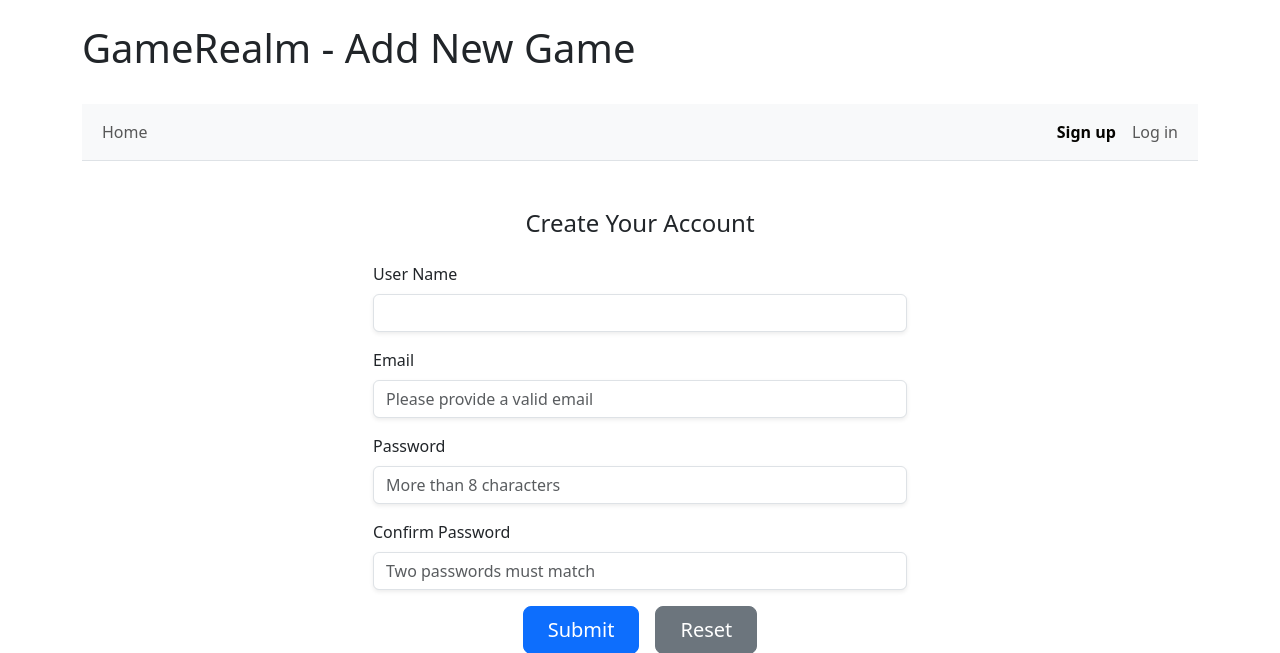
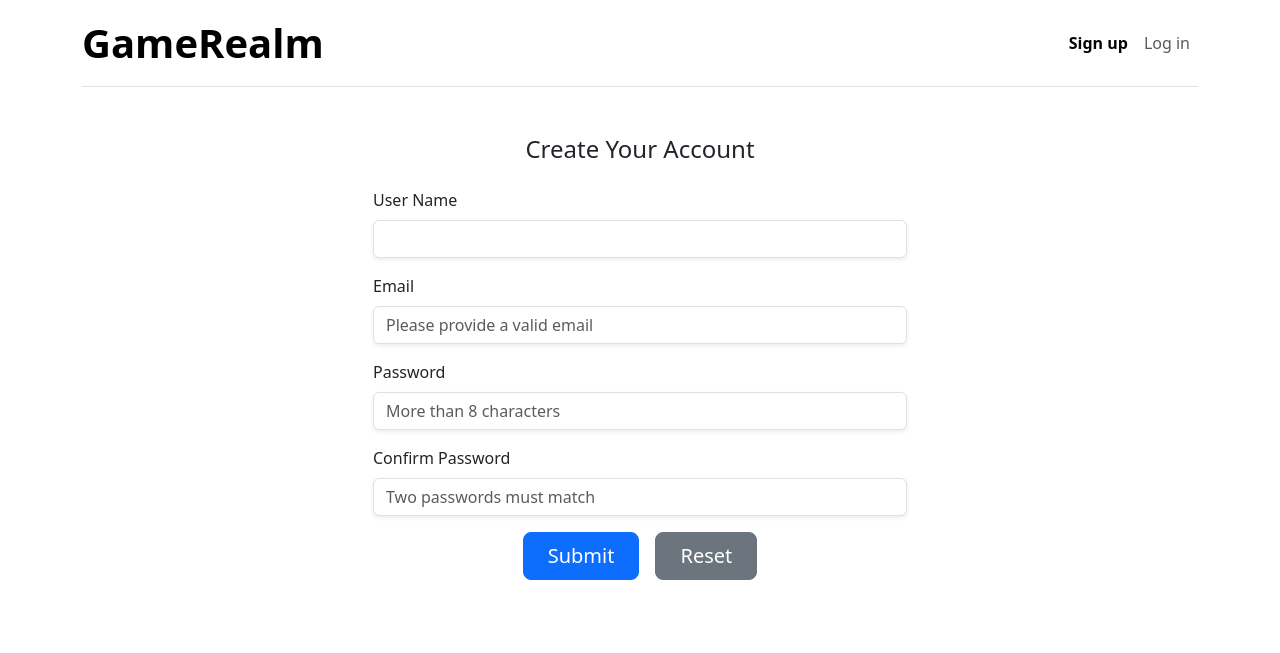
Before and after one commit to William-WYL/gamerealm-cms-project, a PHP site: page /users/register.php in a window 1280 px wide. Shown: the top 653 px of the page. Run offline with PHP 8.4, Linux system fonts and the light colour scheme.

Commit message:
Navigation update and search bar style update

```diff
--- a/categories/manage_categories.php
+++ b/categories/manage_categories.php
@@ -28,16 +28,11 @@ require('../tools/authenticate.php');
 
 <body>
   <div class="container">
-    <div class="py-4 text-start ">
-      <h1><a href="../index.php" class="text-decoration-none text-dark">GameRealm - Manage Categories</a></h1>
-    </div>
-
     <?php
     $basePath = "../";
     $currentPage = "categories";
     include '../components/navigation.php';
     ?>
-
     <div id="create_categories" class="container my-4">
       <form action="process_manage_categories.php" method="post">
         <fieldset>
--- a/comments/manage_comments.php
+++ b/comments/manage_comments.php
@@ -89,9 +89,6 @@ $totalPages = ceil($totalComments / $limit);
 
 <body>
   <div class="container">
-    <div class="py-4 text-start ">
-      <h1><a href="../index.php" class="text-decoration-none text-dark">GameRealm -Manage Comments</a></h1>
-    </div>
 
     <?php
     $basePath = "../";
--- a/components/navigation.php
+++ b/components/navigation.php
@@ -1,15 +1,15 @@
 <!-- navigation.php -->
-<nav id="menu" class="navbar navbar-expand-lg navbar-light bg-light border-bottom mb-2">
-  <div class="container-fluid">
+<nav id="menu" class="navbar navbar-expand-lg navbar-light border-bottom mb-3">
+  <div class="container-fluid px-0">
+    <a class="navbar-brand fs-1 " href="<?= $basePath ?>index.php">
+      <span class="fw-bolder">GameRealm</span>
+    </a>
     <button class="navbar-toggler" type="button" data-bs-toggle="collapse" data-bs-target="#navbarNav">
       <span class="navbar-toggler-icon"></span>
     </button>
     <div class="collapse navbar-collapse" id="navbarNav">
-      <ul class="navbar-nav">
-        <li class="nav-item">
-          <a class="nav-link fs-5 <?= ($currentPage === 'home') ? 'active' : '' ?>" href="<?= $basePath ?>index.php">Home</a>
-        </li>
-        <?php if (isset($_SESSION['role']) && $_SESSION['role'] === 'admin'): ?>
+      <ul class="navbar-nav  ms-auto">
+        <?php if (isset($_SESSION['role']) && $_SESSION['role'] === 'admin' && $currentPage != 'show_comments'): ?>
           <li class="nav-item">
             <?php if ($currentPage === 'edit_game_details'): ?>
               <a class="nav-link fs-5 active" href="#">Edit Game Details</a>
@@ -18,7 +18,7 @@
             <?php endif; ?>
           </li>
           <li class="nav-item">
-            <a class="nav-link  fs-5 <?= ($currentPage === 'categories') ? 'active' : '' ?>" href="<?= $basePath ?>categories/manage_categories.php">Categories</a>
+            <a class="nav-link fs-5 <?= ($currentPage === 'categories') ? 'active' : '' ?>" href="<?= $basePath ?>categories/manage_categories.php">Categories</a>
           </li>
           <li class="nav-item">
             <a class="nav-link fs-5 <?= ($currentPage === 'users') ? 'active' : '' ?>" href="<?= $basePath ?>users/manage_users.php">Users</a>
@@ -38,7 +38,7 @@
             </span>
           </li>
           <li class="nav-item">
-            <a class="nav-link <?= ($currentPage === 'logout') ? 'active' : '' ?>" href="<?= $basePath ?>users/logout.php">Logout</a>
+            <a class="nav-link <?= ($currentPage === 'logout') ? 'active' : '' ?>" href="<?= $basePath ?>users/logout.php">Log out</a>
           </li>
         <?php else: ?>
           <li class="nav-item">
--- a/games/post.php
+++ b/games/post.php
@@ -39,10 +39,6 @@ $categories = $categoryStatement->fetchAll(PDO::FETCH_ASSOC);
 
 <body>
     <div class="container">
-        <div class="py-4 text-start">
-            <h1><a href="../index.php" class="text-decoration-none text-dark">GameRealm - Add New Game</a></h1>
-        </div>
-
         <?php
         $basePath = "../";
         $currentPage = "add_game";
--- a/users/manage_users.php
+++ b/users/manage_users.php
@@ -85,10 +85,6 @@ $users = $statement->fetchAll();
 
 <body>
   <div class="container">
-    <div class="py-4 text-start ">
-      <h1><a href="../index.php" class="text-decoration-none text-dark">GameRealm - Manage Users</a></h1>
-    </div>
-
     <!-- Navigation bar section -->
     <?php
     $basePath = "../";
--- a/users/register.php
+++ b/users/register.php
@@ -12,26 +12,12 @@
 
 <body>
   <div class="container">
-    <div class="py-4 text-start">
-      <h1><a href="../index.php" class="text-decoration-none text-dark">GameRealm - Add New Game</a></h1>
-    </div>
-
-    <nav id="menu" class="navbar navbar-expand-lg navbar-light bg-light border-bottom mb-2">
-      <div class="container-fluid">
-        <button class="navbar-toggler" type="button" data-bs-toggle="collapse" data-bs-target="#navbarNav">
-          <span class="navbar-toggler-icon"></span>
-        </button>
-        <div class="collapse navbar-collapse" id="navbarNav">
-          <ul class="navbar-nav">
-            <li class="nav-item"><a class="nav-link" href="../index.php">Home</a></li>
-          </ul>
-          <ul class="navbar-nav ms-auto">
-            <li class="nav-item"><a class="nav-link active" href="register.php">Sign up</a></li>
-            <li class="nav-item"><a class="nav-link" href="login.php">Log in</a></li>
-          </ul>
-        </div>
-      </div>
-    </nav>
+    <!-- Navigation Bar -->
+    <?php
+    $basePath = "../";
+    $currentPage = "signup";
+    include '../components/navigation.php';
+    ?>
 
     <!-- Registration Form Section -->
     <div id="user_register" class="container mt-5 mb-5">
```
Also changed, not shown: comments/show_comments.php (+6 -38 lines), index.php (+4 -9 lines), users/login.php (+5 -20 lines), asset/images/67fd67b5601a3.jpg (deleted), index.css (added).
